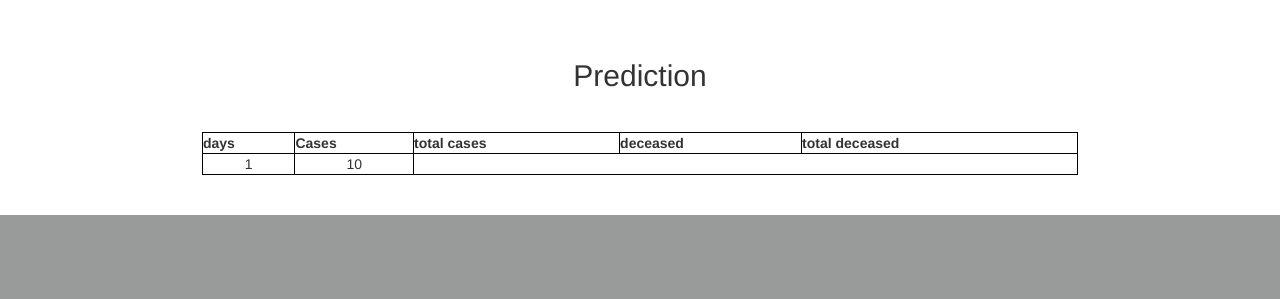
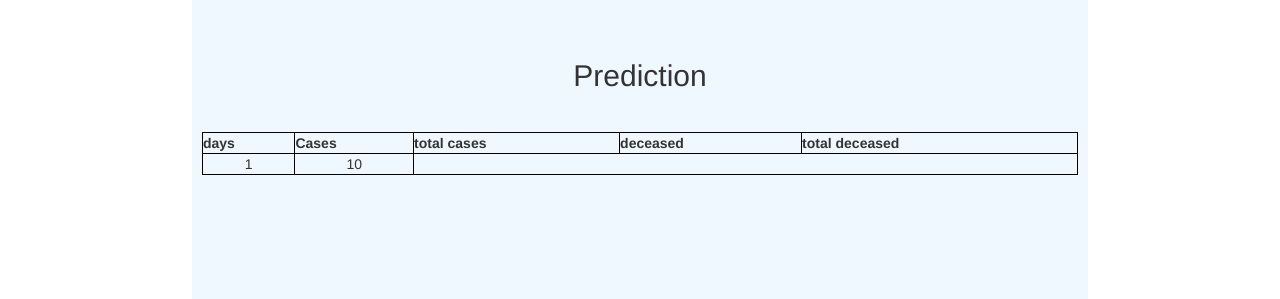
Before and after one commit to alexbara2000/TOhacks, a Flask app: template templates/province.html in a window 1280 px wide. Shown: the part 1211-1510 px from the top of the page. Before the commit the page ends 1426 px from the top, so only its background shows below. Run offline with Flask 2, Linux system fonts and the light colour scheme; the template is opened without the code that fills it: most values are stand-ins (such as "Sample title", 1, 10 or a date in 2020); some libraries are stand-ins or nearby versions.

Commit message:
fixed css

```diff
--- a/static/css/stylesheet.css
+++ b/static/css/stylesheet.css
@@ -56,7 +56,7 @@ a {
 .center {
     margin: auto;
     width: 70%;
-    height: 100%;
+    height: 200%;
     padding: 10px;
     background-color: aliceblue;
   }
--- a/templates/province.html
+++ b/templates/province.html
@@ -13,7 +13,7 @@ endblock %} {% block head %}
 <div class="center">
   <h1 style="text-align: center;">{{ province.upper() }}</h1>
   <br/><br/>
-  <div id="curve_chart" style="height: 1000px;"></div>
+  <div id="curve_chart" style="height: 1000px; position: relative;"></div>
   <br/><br/>
   <div>
       <br/>
```
